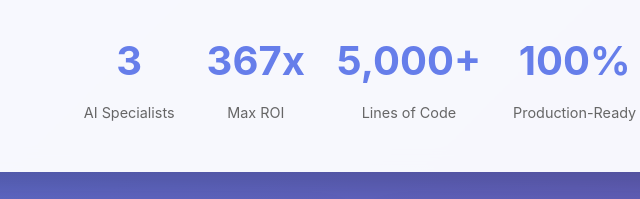
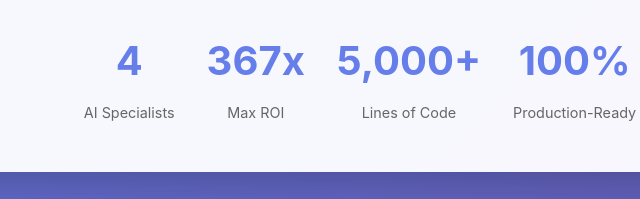
Before and after one commit to demostenessilva/ai-specialists-showcase, a plain HTML site: page index.html in a window 1280 px wide. Shown: the part 214-413 px from the top of the page, 280-920 px from the left. Drawn offline with Linux system fonts and the light colour scheme.

Commit message:
fix: atualizar contador de especialistas de 3 para 4

```diff
--- a/index.html
+++ b/index.html
@@ -260,7 +260,7 @@
 
             <div class="hero-stats">
                 <div class="hero-stat">
-                    <div class="hero-stat-value">3</div>
+                    <div class="hero-stat-value">4</div>
                     <div class="hero-stat-label">AI Specialists</div>
                 </div>
                 <div class="hero-stat">
```
